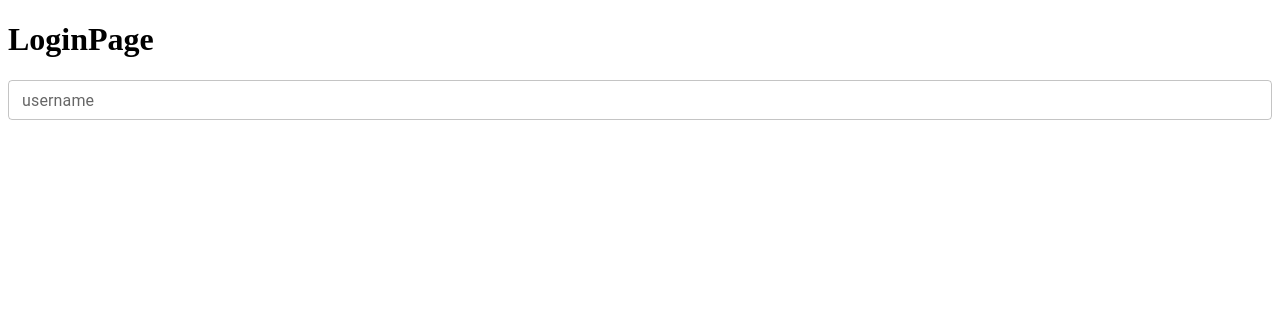
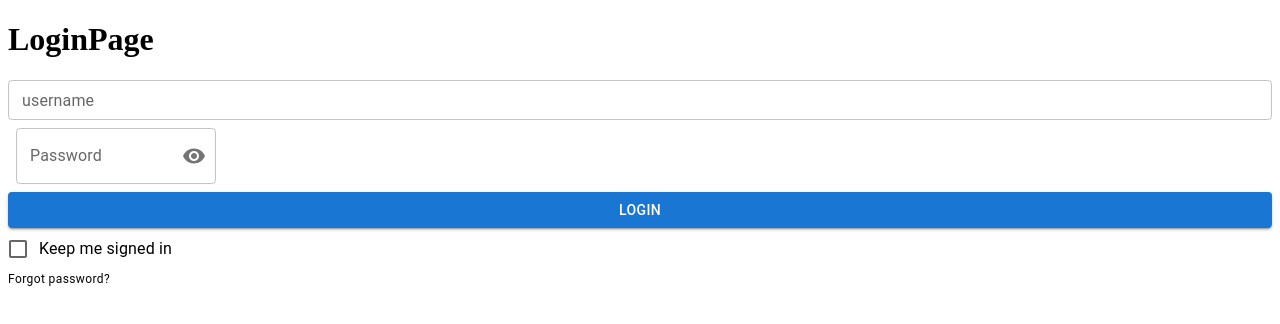
Before and after one commit to qasis-tech/E-Comm-SV-FE, a React (Create React App) app: page / in a window 1280 px wide. Shown: the top 324 px of the page. Built offline with nearby package versions, Linux system fonts and the light colour scheme.

Commit message:
login page - username, password, checkbox, forgot - UI completed

```diff
--- a/src/pages/loginPage.js
+++ b/src/pages/loginPage.js
@@ -1,7 +1,38 @@
-import * as React from "react";
+import React, { useState } from "react";
 import TextField from "@mui/material/TextField";
+import Button from "@mui/material/Button";
+import FormGroup from "@mui/material/FormGroup";
+import FormControlLabel from "@mui/material/FormControlLabel";
+import Checkbox from "@mui/material/Checkbox";
+import {
+  Typography,
+  InputAdornment,
+  IconButton,
+  FormControl,
+  InputLabel,
+  OutlinedInput,
+} from "@mui/material";
+import Visibility from "@mui/icons-material/Visibility";
+import VisibilityOff from "@mui/icons-material/VisibilityOff";
 
 function LoginPage() {
+  const [isChecked, setCheckBox] = useState(false);
+  const [isVisible, setVisible] = useState(false);
+  const [username, setUsername] = useState("");
+  const [password, setPassword] = useState("");
+
+  const handleLogin = () => {
+    console.log("User name and password =====> ", username, password);
+
+    if (username === "" && password === "") {
+      alert("NOt Valid");
+    } else {
+      // email validation
+      // if(email vaidation true)
+      // alert("Login Successfully")
+    }
+  };
+
   return (
     <div>
       <h1>LoginPage</h1>
@@ -11,7 +42,50 @@ function LoginPage() {
         variant="outlined"
         size="small"
         fullWidth
+        value={username}
+        onChange={(z) => setUsername(z.target.value)}
       />
+
+      <FormControl sx={{ m: 1, width: "25ch" }} variant="outlined">
+        <InputLabel htmlFor="outlined-adornment-password">Password</InputLabel>
+        <OutlinedInput
+          id="outlined-adornment-password"
+          type={isVisible ? "text" : "password"}
+          value={password}
+          onChange={(e) => setPassword(e.target.value)}
+          fullWidth
+          endAdornment={
+            <InputAdornment position="end">
+              <IconButton
+                aria-label="toggle password visibility"
+                onClick={() => setVisible(!isVisible)}
+                edge="end"
+              >
+                {isVisible ? <VisibilityOff /> : <Visibility />}
+              </IconButton>
+            </InputAdornment>
+          }
+          label="Password"
+        />
+      </FormControl>
+
+      <Button variant="contained" fullWidth onClick={handleLogin}>
+        Login
+      </Button>
+      <FormGroup>
+        <FormControlLabel
+          control={
+            <Checkbox
+              checked={isChecked}
+              onChange={() => setCheckBox(!isChecked)}
+            />
+          }
+          label="Keep me signed in"
+        />
+        <Typography variant="caption" component="span">
+          Forgot password?
+        </Typography>
+      </FormGroup>
     </div>
   );
 }
```
